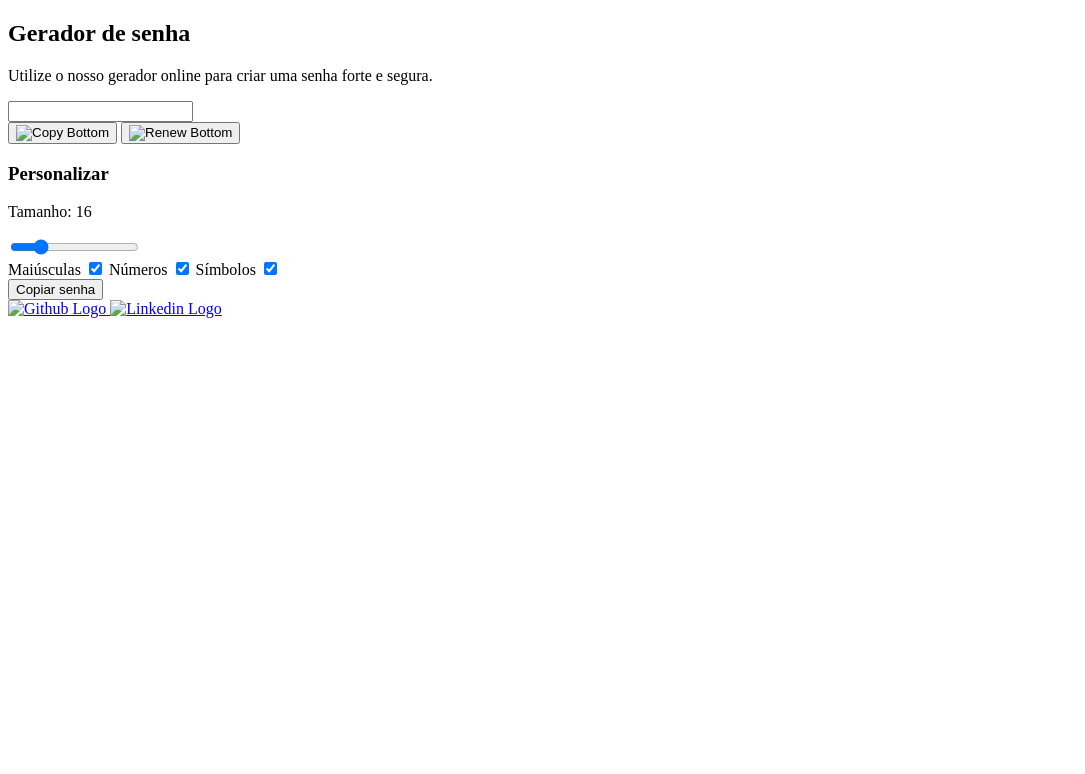
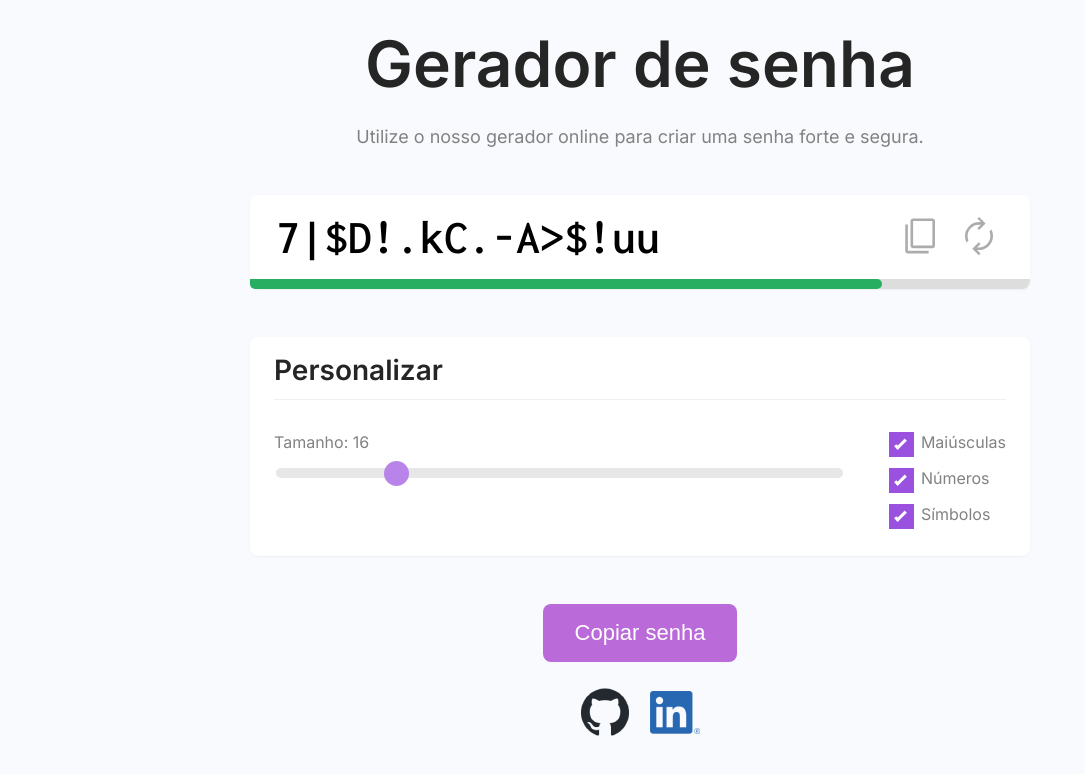
Before and after one commit to Ageursilva/password-generator, a plain HTML site: page index.html in a window 1280 px wide. Shown: the whole page, without its empty margins (0-1085 px from the left). Drawn offline with Linux system fonts and the light colour scheme; the site is published under a folder, as on GitHub Pages, so addresses that start at the root find nothing.

Commit message:
Update index.html

```diff
--- a/index.html
+++ b/index.html
@@ -6,8 +6,8 @@
     <link rel="preconnect" href="https://fonts.googleapis.com">
     <link rel="preconnect" href="https://fonts.gstatic.com" crossorigin>
     <link href="https://fonts.googleapis.com/css2?family=Inconsolata:wght@600&family=Inter:wght@400;600&display=swap" rel="stylesheet">
-    <link rel="stylesheet" href="/styles/style.css">
-    <link rel="stylesheet" href="/styles/reset.css">
+    <link rel="stylesheet" href="styles/style.css">
+    <link rel="stylesheet" href="styles/reset.css">
     <title>Gerador de senha</title>
 </head>
 <body>
@@ -27,10 +27,10 @@
             </div>
             <div class="action">
                 <button id="copy-1">
-                    <img src="/img/copy.svg" alt="Copy Bottom" width="42"/>
+                    <img src="img/copy.svg" alt="Copy Bottom" width="42"/>
                 </button>
                 <button id="Renew">
-                    <img src="/img/renew.svg" alt="Renew Bottom" width="42"/>
+                    <img src="img/renew.svg" alt="Renew Bottom" width="42"/>
                 </button>
             </div>
         </div>
@@ -79,15 +79,15 @@
         <button id="copy-2">Copiar senha</button>
     </div>
 </main>
-<script src="/scripts/scripts.js"></script>
+<script src="scripts/scripts.js"></script>
 </body>
 <footer>
     <div class="social-icons">
       <a href="https://github.com/Ageursilva" target="_blank" rel="noopener noreferrer">
-        <img src="/img/github-mark.png" alt="Github Logo">
+        <img src="img/github-mark.png" alt="Github Logo">
       </a>
       <a href="https://www.linkedin.com/in/jos%C3%A9-ageu-rodrigues-da-silva/" target="_blank" rel="noopener noreferrer">
-        <img src="/img/LI-In-Bug.png" alt="Linkedin Logo">
+        <img src="img/LI-In-Bug.png" alt="Linkedin Logo">
       </a>
     </div>
   </footer>
```
